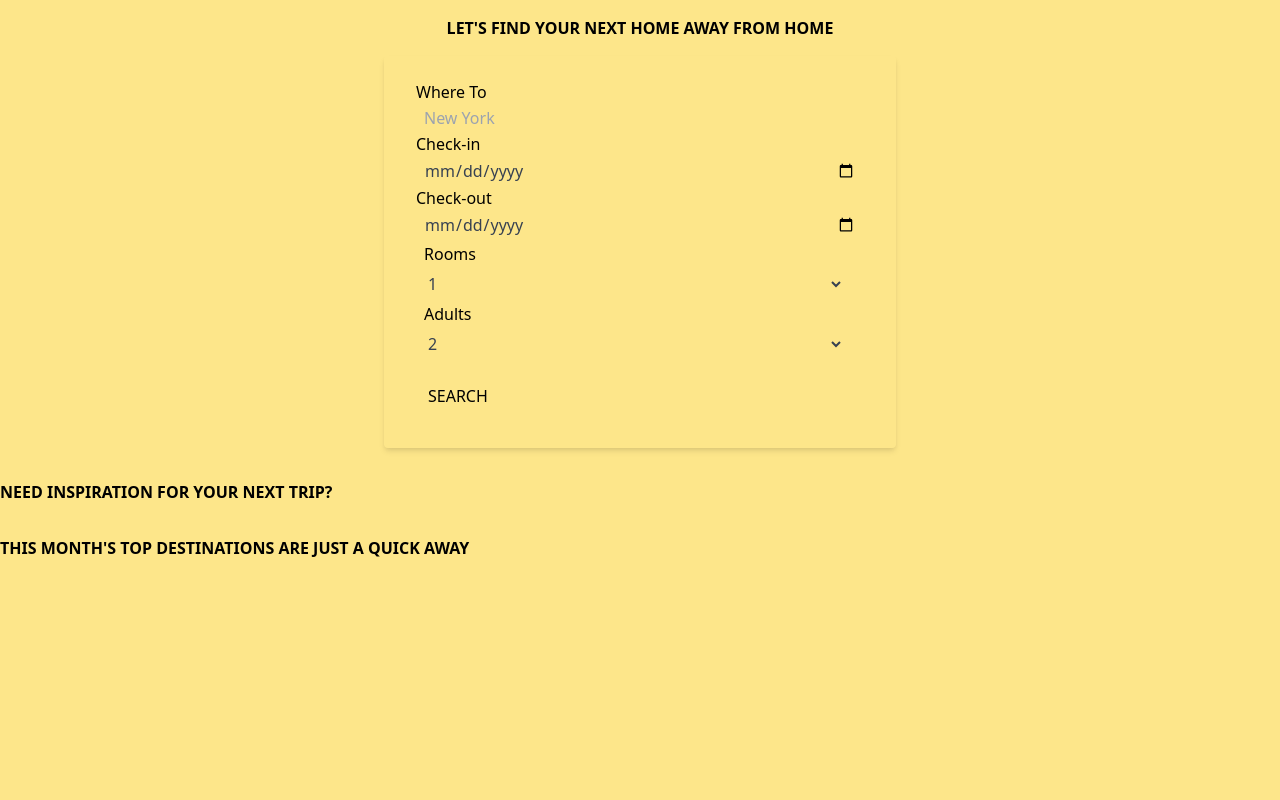
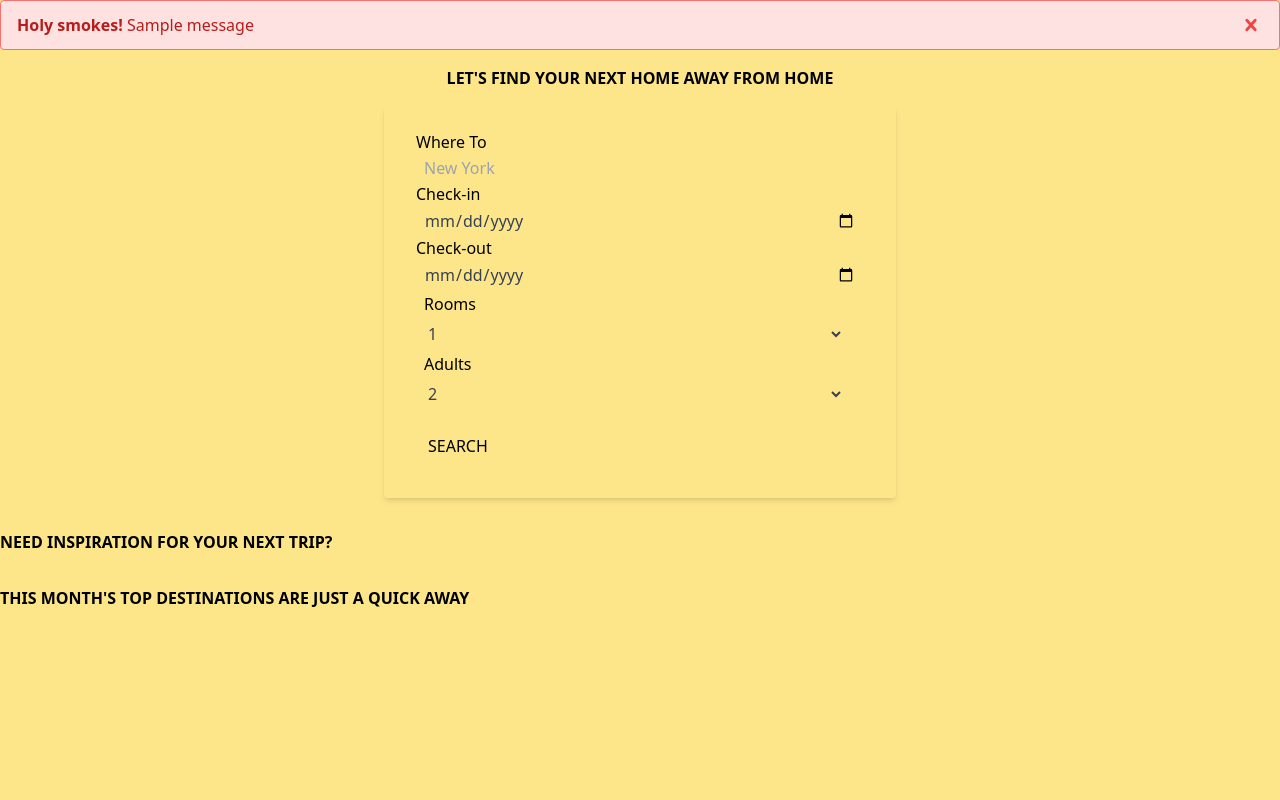
Before and after one commit to tokich6/vacation_app, a Flask app: page / in a window 1280 px wide. Shown: the part 82-882 px from the top of the page. Run offline with Flask 2, Linux system fonts and the light colour scheme; one stand-in notice (Sample message) is shown.

Commit message:
added script.js file and toggle functionality for nav and error messages

```diff
--- /dev/null
+++ b/static/script.js
@@ -0,0 +1,21 @@
+let navToggle = document.querySelector('#nav');
+let alert = document.querySelector('#error-alert');
+
+
+function toggleNav() {
+  console.log('btn clicked');
+  if (!navToggle.classList.contains('hidden')) {
+          navToggle.classList.add('hidden');
+  } else {
+          navToggle.classList.remove('hidden');
+  }
+}
+
+let btnToggle = document.querySelector('#btn').addEventListener('click', toggleNav);
+
+
+function hideAlert () {
+   alert.classList.add('hidden');
+}
+
+alert.addEventListener('click', hideAlert);
--- a/templates/index.html
+++ b/templates/index.html
@@ -1,11 +1,26 @@
 {% extends "layout.html" %} {% block title %} Let's book your next getaway!
 {%endblock %} {% block main %}
+
+{% for message in get_flashed_messages() %}
+
+<div class="bg-red-100 border border-red-400 text-red-700 px-4 py-3 rounded relative" role="alert" id="error-alert">
+  <strong class="font-bold">Holy smokes!</strong>
+  <span class="block sm:inline"> {{ message }} </span>
+  <span class="absolute top-0 bottom-0 right-0 px-4 py-3">
+    <svg class="fill-current h-6 w-6 text-red-500" role="button" xmlns="http://www.w3.org/2000/svg" viewBox="0 0 20 20"><title>Close</title><path d="M14.348 14.849a1.2 1.2 0 0 1-1.697 0L10 11.819l-2.651 3.029a1.2 1.2 0 1 1-1.697-1.697l2.758-3.15-2.759-3.152a1.2 1.2 0 1 1 1.697-1.697L10 8.183l2.651-3.031a1.2 1.2 0 1 1 1.697 1.697l-2.758 3.152 2.758 3.15a1.2 1.2 0 0 1 0 1.698z"/></svg>
+  </span>
+</div>
+
+    {% endfor %}
+
 <div class="flex items-center justify-center">
+
+
   <h1 class="py-4 text-teal-500 uppercase font-semibold">
     Let's find your next home away from home
   </h1>
+
 </div>
-
 <form action="/hotels" method="POST" class="w-full max-w-lg py-4 mx-auto shadow-md rounded px-8 pt-6 pb-8 mb-4">
   <!-- <section class= "border-b border-teal-500 py-2"> -->
     <div class="destination-search">
--- a/templates/layout.html
+++ b/templates/layout.html
@@ -5,6 +5,7 @@
     <meta name="viewport" content="width=device-width, initial-scale=1.0">
     <link href="https://unpkg.com/tailwindcss@^1.0/dist/tailwind.min.css" rel="stylesheet">
     <link rel="stylesheet" href="{{ url_for('static', filename='style.css') }}">
+    <!-- <script src="../static/script.js"></script> -->
 
     <title>{% block title %}{% endblock %}</title>
 
@@ -23,7 +24,7 @@
             <svg class ="fill-current h-3 w-3" viewBox="0 0 20 20" xmlns="http://www.w3.org/2000/svg"><title>Menu</title><path d="M0 3h20v2H0V3zm0 6h20v2H0V9zm0 6h20v2H0v-2z"/></svg>
           </button>
         </div>
-        <div id="nav" class="w-full block flex-grow lg:flex lg:items-center lg:w-auto md:hidden">
+        <div id="nav" class="w-full block flex-grow lg:flex lg:items-center lg:w-auto">
           <div class="text-sm lg:flex-grow uppercase">
             <a href="#responsive-header" class="block mt-4 lg:inline-block lg:mt-0 text-teal-200 hover:text-white mr-4">
               Your bookings
@@ -42,17 +43,9 @@
         </div>
       </nav>
 
-      <main class="h-screen w-screen bg-yellow-200">{% block main %}{% endblock %}</main>
+      <main class="h-screen w-screen bg-yellow-200">{% block main %}
 
-    <script>
-        let navToggle = document.querySelector('#nav');
-
-        const toggle = () => {
-            console.log('btn clicked');
-        }
-
-        let btnToggle = document.querySelector('#btn').addEventListener('click', toggle);
-    </script>
-
+        {% endblock %}</main>
+        <script src="{{url_for('static', filename='script.js')}}"></script>
 </body>
 </html>
```
Also changed, not shown: static/style.css (line endings or trailing spaces).
